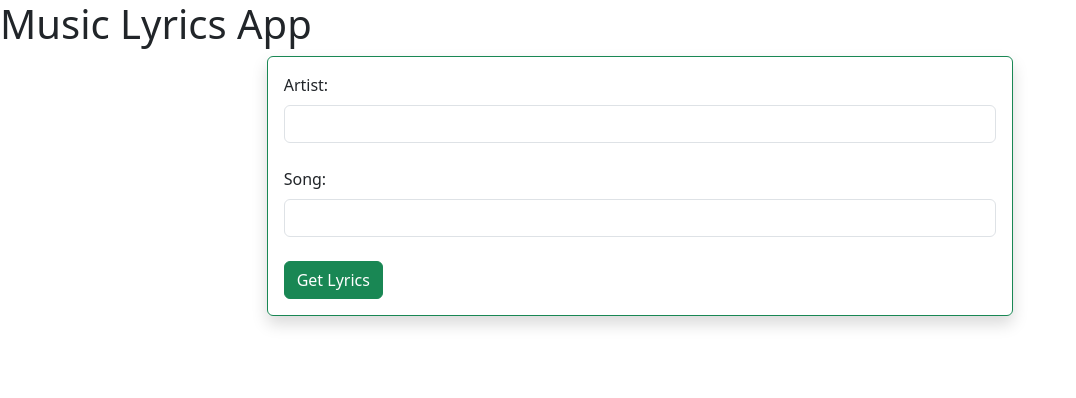
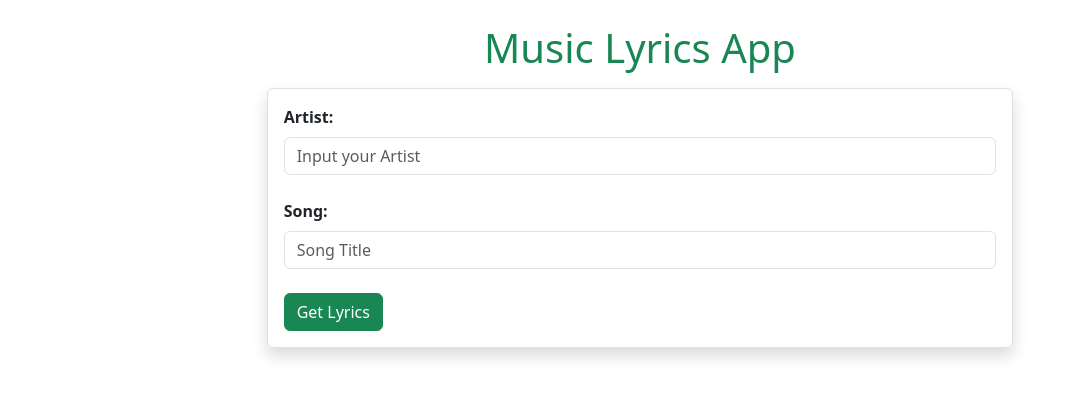
Before and after one commit to petertechy/Music-Lyrics-App, a plain HTML site: page index.html in a window 1280 px wide. Shown: the whole page, without its empty margins (0-1076 px from the left). Drawn offline with nearby package versions, Linux system fonts and the light colour scheme.

Commit message:
modified

```diff
--- a/index.html
+++ b/index.html
@@ -7,17 +7,17 @@
     <link href="https://cdn.jsdelivr.net/npm/bootstrap@5.3.3/dist/css/bootstrap.min.css" rel="stylesheet" integrity="sha384-QWTKZyjpPEjISv5WaRU9OFeRpok6YctnYmDr5pNlyT2bRjXh0JMhjY6hW+ALEwIH" crossorigin="anonymous">
 </head>
 <body>
-    <h1>Music Lyrics App</h1>
-  <div id="lyrics-form" class="mx-auto col-7 p-3 rounded shadow border border-success">
-    <label class="form-label" for="artist">Artist:</label>
-    <input class="form-control" type="text" id="artist" name="artist" required>
+    <h1 class="text-center text-success mt-4 mb-3">Music Lyrics App</h1>
+  <form id="lyrics-form" class="mx-auto col-7 p-3 rounded shadow border">
+    <label class="form-label fw-bold" for="artist">Artist:</label>
+    <input placeholder="Input your Artist" class="form-control" type="text" id="artist" name="artist" required>
     <br>
-    <label class="form-label" for="song">Song:</label>
-    <input class="form-control" type="text" id="song" name="song" required>
+    <label class="form-label fw-bold" for="song">Song:</label>
+    <input placeholder="Song Title" class="form-control" type="text" id="song" name="song" required>
     <br>
     <button class="btn btn-success" type="submit">Get Lyrics</button>
-  </div>
-  <div id="lyrics-container"></div>
+    <div id="lyrics-container"></div>
+  </form>
 
     <script src="./script.js"></script>
 </body>
--- a/script.js
+++ b/script.js
@@ -6,6 +6,7 @@ async function fetchLyrics(artist, song) {
   try {
     const response = await fetch(`${apiUrl}/v1/${artist}/${song}`);
     const data = await response.json();
+    console.log(data)
     return data.lyrics;
   } catch (error) {
     console.error('Error fetching lyrics:', error);
```
